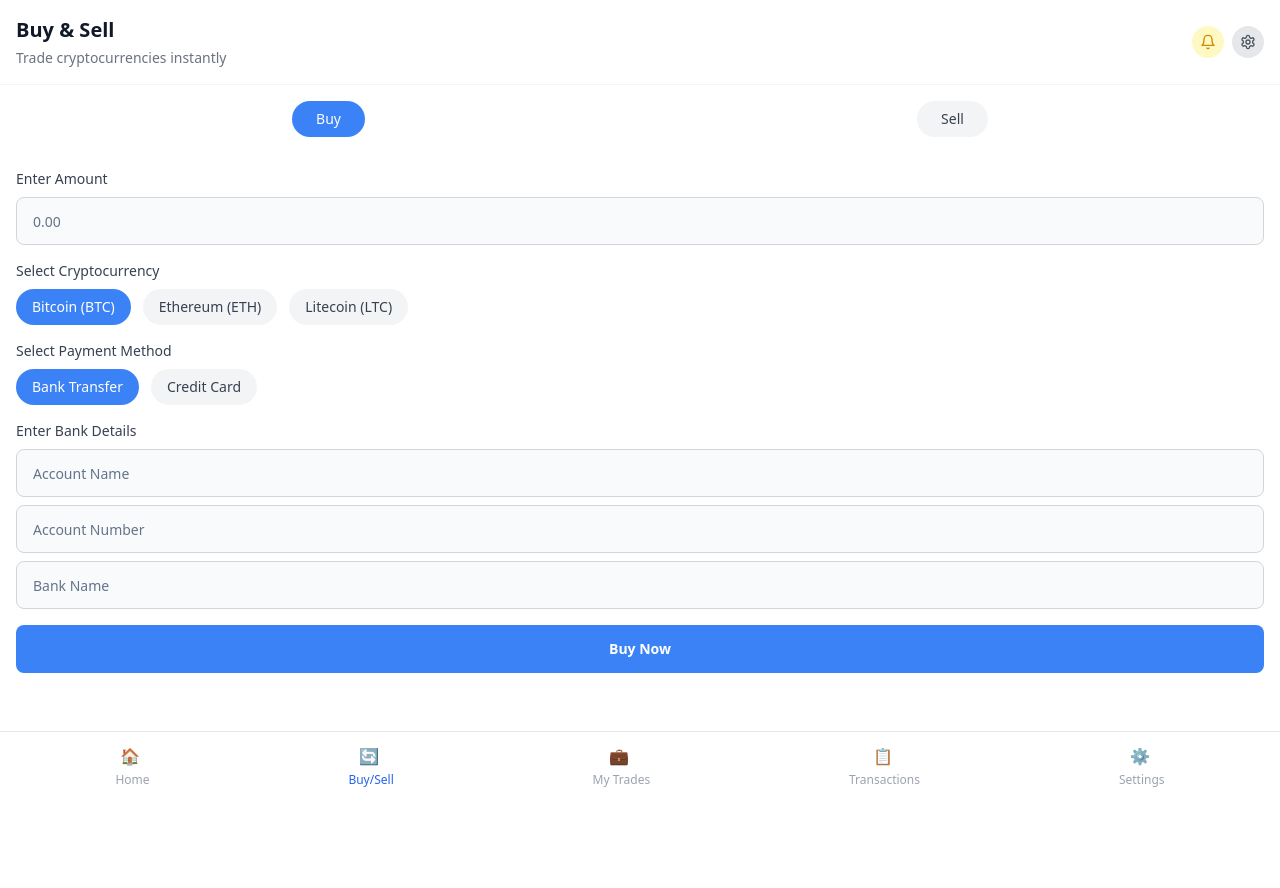
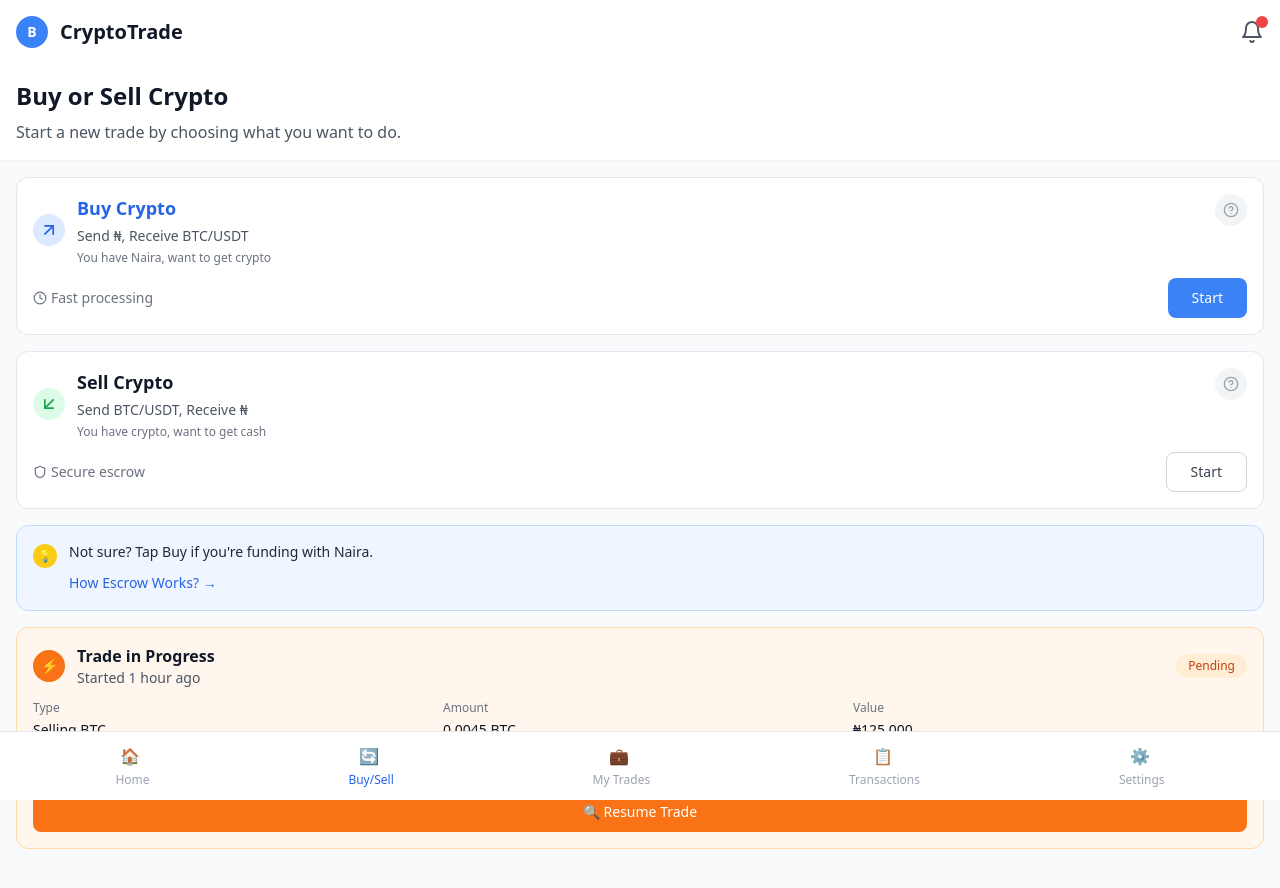
Before and after one commit to omotayojoe2001/trade-hub-p2p-exchange, a React (Vite) app: page /buy-sell in a window 1280 px wide. Shown: the top 888 px of the page. Before the commit the page ends 800 px from the top, so only its background shows below. Built offline with nearby package versions, Linux system fonts and the light colour scheme.

Commit message:
Fix: Navigation and Buy/Sell page
- Fixed navigation links to correctly route to each page.
- Updated Buy/Sell page to match the provided design.

```diff
--- a/src/pages/BuySell.tsx
+++ b/src/pages/BuySell.tsx
@@ -1,203 +1,154 @@
 
 import React, { useState } from 'react';
-import { ArrowLeftRight, ArrowDown, Bell, Settings } from 'lucide-react';
+import { Bell, ArrowUpRight, ArrowDownLeft, HelpCircle, Clock, Shield } from 'lucide-react';
 import { Button } from "@/components/ui/button";
-import { Input } from "@/components/ui/input";
-import { Link } from 'react-router-dom';
 import BottomNavigation from '@/components/BottomNavigation';
 
 const BuySell = () => {
-  const [activeTab, setActiveTab] = useState('buy');
-  const [amount, setAmount] = useState('');
-  const [selectedCoin, setSelectedCoin] = useState('BTC');
-
-  const coins = [
-    { name: 'Bitcoin', symbol: 'BTC' },
-    { name: 'Ethereum', symbol: 'ETH' },
-    { name: 'Litecoin', symbol: 'LTC' },
-  ];
-
-  const [paymentMethod, setPaymentMethod] = useState('bank');
-  const [bankDetails, setBankDetails] = useState({
-    accountName: '',
-    accountNumber: '',
-    bankName: '',
-  });
-
-  const handleTabChange = (tab: string) => {
-    setActiveTab(tab);
-  };
-
-  const handleAmountChange = (e: React.ChangeEvent<HTMLInputElement>) => {
-    setAmount(e.target.value);
-  };
-
-  const handleCoinSelect = (coin: string) => {
-    setSelectedCoin(coin);
-  };
-
-  const handlePaymentMethodChange = (method: string) => {
-    setPaymentMethod(method);
-  };
-
-  const handleBankDetailsChange = (field: string, value: string) => {
-    setBankDetails(prev => ({
-      ...prev,
-      [field]: value,
-    }));
-  };
-
-  const handleSubmit = (e: React.FormEvent) => {
-    e.preventDefault();
-    console.log('Form submitted:', {
-      activeTab,
-      amount,
-      selectedCoin,
-      paymentMethod,
-      bankDetails,
-    });
-  };
-
   return (
-    <div className="min-h-screen bg-white pb-20">
+    <div className="min-h-screen bg-gray-50 pb-20">
       {/* Header */}
-      <div className="flex items-center justify-between p-4 border-b border-gray-100">
-        <div>
-          <h1 className="text-xl font-semibold text-gray-900">Buy & Sell</h1>
-          <p className="text-sm text-gray-500 mt-1">Trade cryptocurrencies instantly</p>
+      <div className="flex items-center justify-between p-4 bg-white">
+        <div className="flex items-center">
+          <div className="w-8 h-8 bg-blue-500 rounded-full flex items-center justify-center mr-3">
+            <span className="text-white font-bold text-sm">B</span>
+          </div>
+          <span className="text-xl font-semibold text-gray-900">CryptoTrade</span>
         </div>
-        <div className="flex items-center space-x-2">
-          <Link to="/notifications">
-            <div className="w-8 h-8 bg-yellow-100 rounded-full flex items-center justify-center">
-              <Bell size={16} className="text-yellow-600" />
-            </div>
-          </Link>
-          <Link to="/settings">
-            <div className="w-8 h-8 bg-gray-200 rounded-full flex items-center justify-center">
-              <Settings size={16} className="text-gray-600" />
-            </div>
-          </Link>
+        <div className="relative">
+          <Bell size={24} className="text-gray-600" />
+          <div className="absolute -top-1 -right-1 w-3 h-3 bg-red-500 rounded-full"></div>
         </div>
       </div>
 
-      {/* Tabs */}
-      <div className="flex justify-around p-4">
-        <button
-          className={`px-6 py-2 rounded-full font-medium text-sm ${
-            activeTab === 'buy' ? 'bg-blue-500 text-white' : 'bg-gray-100 text-gray-700'
-          }`}
-          onClick={() => handleTabChange('buy')}
-        >
-          Buy
-        </button>
-        <button
-          className={`px-6 py-2 rounded-full font-medium text-sm ${
-            activeTab === 'sell' ? 'bg-red-500 text-white' : 'bg-gray-100 text-gray-700'
-          }`}
-          onClick={() => handleTabChange('sell')}
-        >
-          Sell
-        </button>
+      {/* Title Section */}
+      <div className="p-4 bg-white border-b border-gray-100">
+        <h1 className="text-2xl font-bold text-gray-900 mb-2">Buy or Sell Crypto</h1>
+        <p className="text-gray-600">Start a new trade by choosing what you want to do.</p>
       </div>
 
-      {/* Amount Input */}
+      {/* Trade Options */}
       <div className="p-4 space-y-4">
-        <div className="space-y-2">
-          <label htmlFor="amount" className="block text-sm font-medium text-gray-700">
-            Enter Amount
-          </label>
-          <Input
-            type="number"
-            id="amount"
-            className="w-full h-12 bg-gray-50 border border-gray-300 rounded-lg px-4 focus:ring-2 focus:ring-blue-500 focus:border-blue-500"
-            placeholder="0.00"
-            value={amount}
-            onChange={handleAmountChange}
-          />
-        </div>
+        {/* Buy Crypto Card */}
+        <div className="bg-white rounded-xl p-4 border border-gray-200">
+          <div className="flex items-start justify-between mb-3">
+            <div className="flex items-center">
+              <div className="w-8 h-8 bg-blue-100 rounded-full flex items-center justify-center mr-3">
+                <ArrowUpRight size={20} className="text-blue-600" />
+              </div>
+              <div>
+                <h3 className="text-lg font-semibold text-blue-600 mb-1">Buy Crypto</h3>
+                <p className="text-gray-600 text-sm mb-1">Send ₦, Receive BTC/USDT</p>
+                <p className="text-gray-500 text-xs">You have Naira, want to get crypto</p>
+              </div>
+            </div>
+            <div className="w-8 h-8 bg-gray-100 rounded-full flex items-center justify-center">
+              <HelpCircle size={16} className="text-gray-400" />
+            </div>
+          </div>
 
-        {/* Coin Selection */}
-        <div className="space-y-2">
-          <label className="block text-sm font-medium text-gray-700">
-            Select Cryptocurrency
-          </label>
-          <div className="flex space-x-3">
-            {coins.map((coin) => (
-              <button
-                key={coin.symbol}
-                className={`px-4 py-2 rounded-full font-medium text-sm ${
-                  selectedCoin === coin.symbol ? 'bg-blue-500 text-white' : 'bg-gray-100 text-gray-700'
-                }`}
-                onClick={() => handleCoinSelect(coin.symbol)}
-              >
-                {coin.name} ({coin.symbol})
-              </button>
-            ))}
+          <div className="flex items-center justify-between">
+            <div className="flex items-center text-gray-500 text-sm">
+              <Clock size={14} className="mr-1" />
+              <span>Fast processing</span>
+            </div>
+            <Button className="bg-blue-500 hover:bg-blue-600 text-white px-6 py-2 rounded-lg">
+              Start
+            </Button>
           </div>
         </div>
 
-        {/* Payment Method */}
-        <div className="space-y-2">
-          <label className="block text-sm font-medium text-gray-700">
-            Select Payment Method
-          </label>
-          <div className="flex space-x-3">
-            <button
-              className={`px-4 py-2 rounded-full font-medium text-sm ${
-                paymentMethod === 'bank' ? 'bg-blue-500 text-white' : 'bg-gray-100 text-gray-700'
-              }`}
-              onClick={() => handlePaymentMethodChange('bank')}
-            >
-              Bank Transfer
-            </button>
-            <button
-              className={`px-4 py-2 rounded-full font-medium text-sm ${
-                paymentMethod === 'card' ? 'bg-blue-500 text-white' : 'bg-gray-100 text-gray-700'
-              }`}
-              onClick={() => handlePaymentMethodChange('card')}
-            >
-              Credit Card
-            </button>
+        {/* Sell Crypto Card */}
+        <div className="bg-white rounded-xl p-4 border border-gray-200">
+          <div className="flex items-start justify-between mb-3">
+            <div className="flex items-center">
+              <div className="w-8 h-8 bg-green-100 rounded-full flex items-center justify-center mr-3">
+                <ArrowDownLeft size={20} className="text-green-600" />
+              </div>
+              <div>
+                <h3 className="text-lg font-semibold text-gray-900 mb-1">Sell Crypto</h3>
+                <p className="text-gray-600 text-sm mb-1">Send BTC/USDT, Receive ₦</p>
+                <p className="text-gray-500 text-xs">You have crypto, want to get cash</p>
+              </div>
+            </div>
+            <div className="w-8 h-8 bg-gray-100 rounded-full flex items-center justify-center">
+              <HelpCircle size={16} className="text-gray-400" />
+            </div>
+          </div>
+
+          <div className="flex items-center justify-between">
+            <div className="flex items-center text-gray-500 text-sm">
+              <Shield size={14} className="mr-1" />
+              <span>Secure escrow</span>
+            </div>
+            <Button variant="outline" className="border-gray-300 text-gray-700 px-6 py-2 rounded-lg hover:bg-gray-50">
+              Start
+            </Button>
           </div>
         </div>
+      </div>
 
-        {/* Bank Details (if bank transfer is selected) */}
-        {paymentMethod === 'bank' && (
-          <div className="space-y-2">
-            <label className="block text-sm font-medium text-gray-700">
-              Enter Bank Details
-            </label>
-            <Input
-              type="text"
-              placeholder="Account Name"
-              className="w-full h-12 bg-gray-50 border border-gray-300 rounded-lg px-4 focus:ring-2 focus:ring-blue-500 focus:border-blue-500"
-              value={bankDetails.accountName}
-              onChange={(e) => handleBankDetailsChange('accountName', e.target.value)}
-            />
-            <Input
-              type="text"
-              placeholder="Account Number"
-              className="w-full h-12 bg-gray-50 border border-gray-300 rounded-lg px-4 focus:ring-2 focus:ring-blue-500 focus:border-blue-500"
-              value={bankDetails.accountNumber}
-              onChange={(e) => handleBankDetailsChange('accountNumber', e.target.value)}
-            />
-            <Input
-              type="text"
-              placeholder="Bank Name"
-              className="w-full h-12 bg-gray-50 border border-gray-300 rounded-lg px-4 focus:ring-2 focus:ring-blue-500 focus:border-blue-500"
-              value={bankDetails.bankName}
-              onChange={(e) => handleBankDetailsChange('bankName', e.target.value)}
-            />
+      {/* Info Banner */}
+      <div className="mx-4 mb-4">
+        <div className="bg-blue-50 border border-blue-200 rounded-xl p-4">
+          <div className="flex items-start">
+            <div className="w-6 h-6 bg-yellow-400 rounded-full flex items-center justify-center mr-3 mt-0.5">
+              <span className="text-white text-xs">💡</span>
+            </div>
+            <div className="flex-1">
+              <p className="text-gray-800 text-sm mb-2">
+                <span className="font-medium">Not sure? Tap Buy if you're funding with Naira.</span>
+              </p>
+              <button className="text-blue-600 text-sm font-medium">
+                How Escrow Works? →
+              </button>
+            </div>
           </div>
-        )}
+        </div>
+      </div>
 
-        {/* Submit Button */}
-        <Button
-          className="w-full h-12 bg-blue-500 hover:bg-blue-600 text-white font-semibold rounded-lg text-sm"
-          onClick={handleSubmit}
-        >
-          {activeTab === 'buy' ? 'Buy Now' : 'Sell Now'}
-        </Button>
+      {/* Trade in Progress */}
+      <div className="mx-4 mb-4">
+        <div className="bg-orange-50 border border-orange-200 rounded-xl p-4">
+          <div className="flex items-center justify-between mb-3">
+            <div className="flex items-center">
+              <div className="w-8 h-8 bg-orange-500 rounded-full flex items-center justify-center mr-3">
+                <span className="text-white text-sm">⚡</span>
+              </div>
+              <div>
+                <h4 className="font-semibold text-gray-900">Trade in Progress</h4>
+                <p className="text-gray-600 text-sm">Started 1 hour ago</p>
+              </div>
+            </div>
+            <span className="bg-orange-100 text-orange-700 px-3 py-1 rounded-full text-xs font-medium">
+              Pending
+            </span>
+          </div>
+
+          <div className="grid grid-cols-3 gap-4 mb-4">
+            <div>
+              <p className="text-gray-500 text-xs mb-1">Type</p>
+              <p className="font-medium text-gray-900 text-sm">Selling BTC</p>
+            </div>
+            <div>
+              <p className="text-gray-500 text-xs mb-1">Amount</p>
+              <p className="font-medium text-gray-900 text-sm">0.0045 BTC</p>
+            </div>
+            <div>
+              <p className="text-gray-500 text-xs mb-1">Value</p>
+              <p className="font-medium text-gray-900 text-sm">₦125,000</p>
+            </div>
+          </div>
+
+          <div className="flex items-center text-gray-600 text-sm mb-4">
+            <div className="w-2 h-2 bg-gray-400 rounded-full mr-2"></div>
+            <span>Waiting for merchant to pay</span>
+          </div>
+
+          <Button className="w-full bg-orange-500 hover:bg-orange-600 text-white py-3 rounded-lg font-medium">
+            🔍 Resume Trade
+          </Button>
+        </div>
       </div>
 
       <BottomNavigation />
```
Also changed, not shown: src/pages/MyTrades.tsx (+3 -26 lines).
